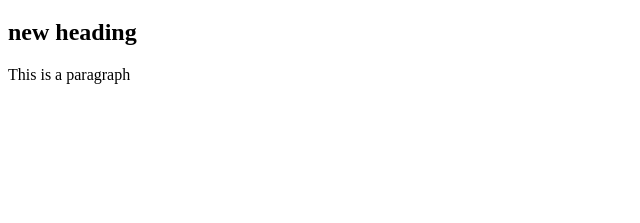
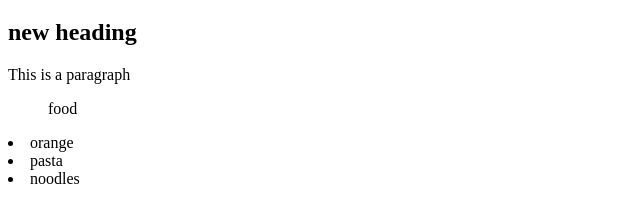
Before and after one commit to danushkaherath/git_test, a plain HTML site: page index.html in a window 1280 px wide. Shown: the part 87-310 px from the top of the page, without its empty margins (0-640 px from the left). Drawn offline with Linux system fonts and the light colour scheme.

Commit message:
Update index.html
Update food list

```diff
--- a/index.html
+++ b/index.html
@@ -4,5 +4,9 @@
         <h1>Sample</h1>
         <h2> new heading</h2>
         <p>This is a paragraph</p>
+            <ul>food</ul>
+                <li>orange</li>
+                <li>pasta</li>
+                <li>noodles</li>
     </body>
 </html>
```
